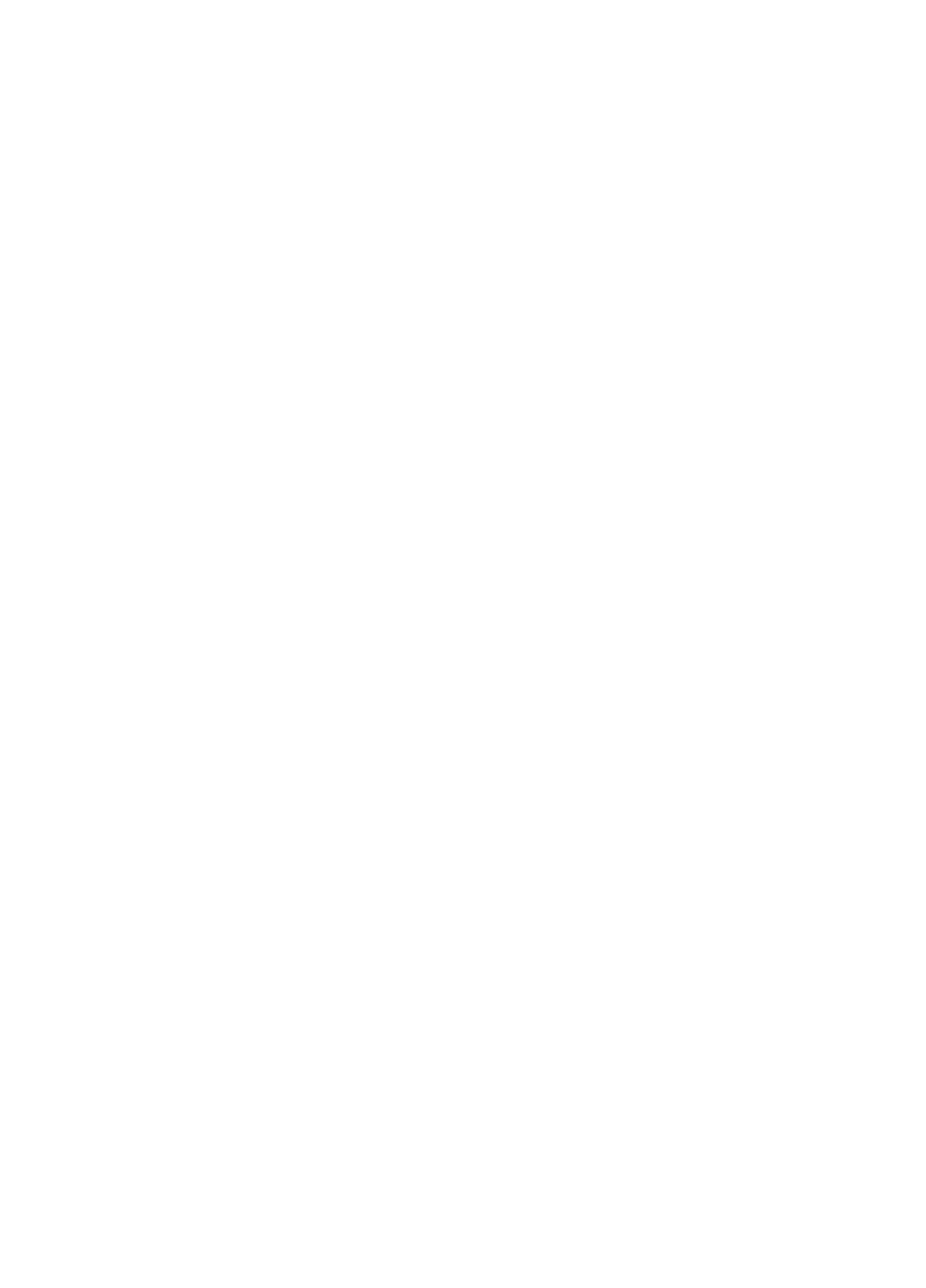
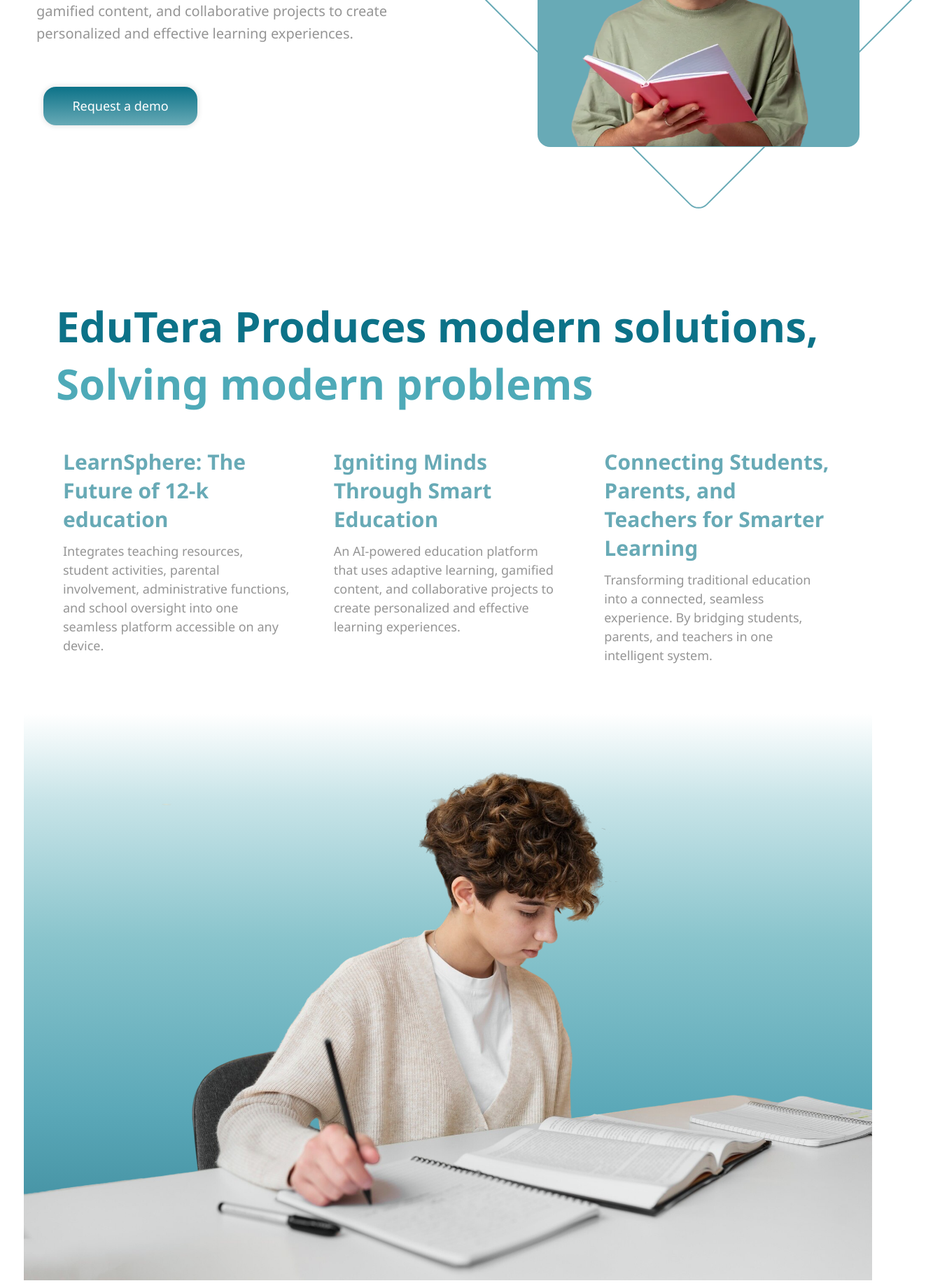
Before and after one commit to asmaaelbahrawi1/DerasaX, a React (Vite) app in the folder DerasaX/: page /AboutPage in a window 1280 px wide. Before the commit this address had no page. Shown: the part 560-2400 px from the top of the page at 70% size, 1323 px wide, since content can reach past the window. Before the commit the page ends 800 px from the top, so only its background shows below. Built offline with nearby package versions, Linux system fonts and the light colour scheme.

Commit message:
creat about page

```diff
--- a/DerasaX/src/components/layout/Navbar/NavBar.tsx
+++ b/DerasaX/src/components/layout/Navbar/NavBar.tsx
@@ -17,7 +17,7 @@
 
       <div className="nav-links">
         <a href="#">Home</a>
-        <a href="#">About</a>
+        <Link to="/AboutPage">About</Link>
         <a href="#">Our Product</a>
       </div>
 
--- /dev/null
+++ b/DerasaX/src/pages/About/AboutPage.css
@@ -0,0 +1,75 @@
+*{
+    margin: 0;
+    padding: 0;
+    box-sizing: border-box;
+    font-family: 'Segoe UI', Tahoma, Geneva, Verdana, sans-serif;
+}
+
+.btn-primary{
+    width: 220px;
+    height: 55px;
+    background: linear-gradient(to bottom, #0C7288, #68AAB6);
+    color: white;
+    padding: 10px;
+    margin-top: 60px;
+    margin-left: 10px;
+    font-size: 18px;
+    border-radius: 18px;
+    cursor: pointer;
+}
+
+
+.solutions-section {
+    margin-top: 0px;
+    padding: 60px 80px;
+}
+
+.solutions-title {
+    font-size:60px;
+    font-weight: 700;
+    color: #0C7288;
+    margin-bottom: 10px;
+}
+
+.solutions-subtitle {
+    color: #4EAAB8;
+    font-weight: 600;
+}
+
+.solutions-grid {
+    display: grid;
+    grid-template-columns: repeat(3, 1fr);
+    gap: 40px;
+    margin-top: 40px;
+}
+
+.solution-card {
+    padding: 10px;
+}
+
+.solution-title {
+    font-size: 30px;
+    font-weight: 600;
+    color: var(--secondary-color);
+    margin-bottom: 12px;
+}
+
+.solution-description {
+    font-size: 18px;
+    line-height: 1.5;
+    color: var(--text);
+}.student-image-section {
+    display: flex;
+    justify-content: center;
+    align-items: center;
+    margin-top: 40px;
+    padding: 20px;
+}
+
+.student-image {
+    width: 112.2%;
+    height: auto;
+    background: linear-gradient(to top, #348294 0%, #5ba8b8 30%, #89c4cc 60%, #c8e4e8 85%, #ffffff 100%);
+    background: opacity(0.5);
+
+}
--- /dev/null
+++ b/DerasaX/src/pages/About/AboutPage.tsx
@@ -0,0 +1,68 @@
+import '../../styles/global.css'
+import '../../styles/theme.css'
+import NavBar from '../../components/layout/Navbar/NavBar';
+import Footer from '../../components/layout/Footer/Footer' ;
+import '../Home/HomePageSections/HeroSection/HeroSection.css' ;
+import './AboutPage.css';
+
+import HeroSection from '../Home/HomePageSections/HeroSection/HeroSection' ;
+import studentStudying from '../../assets/images/studentStudying.png' ;
+
+
+export default function AboutPage() {
+    return (
+    <>
+    <NavBar />
+        <HeroSection>
+    <button className="btn-primary"> Request a demo</button>
+</HeroSection>
+
+    <section className="solutions-section">
+        <h2 className="solutions-title">
+        EduTera Produces modern solutions,<br />
+        <span className="solutions-subtitle">Solving modern problems</span>
+        </h2>
+
+        <div className="solutions-grid">
+        <div className="solution-card">
+            <h3 className="solution-title">LearnSphere: The Future of 12-k education</h3>
+            <p className="solution-description">
+            Integrates teaching resources, student activities, parental
+            involvement, administrative functions, and school oversight
+            into one seamless platform accessible on any device.
+            </p>
+        </div>
+
+        <div className="solution-card">
+            <h3 className="solution-title">Igniting Minds Through Smart Education</h3>
+            <p className="solution-description">
+            An AI-powered education platform that uses adaptive
+            learning, gamified content, and collaborative projects to
+            create personalized and effective learning experiences.
+            </p>
+        </div>
+
+        <div className="solution-card">
+            <h3 className="solution-title">Connecting Students, Parents, and Teachers for Smarter Learning</h3>
+            <p className="solution-description">
+            Transforming traditional education into a connected,
+            seamless experience. By bridging students, parents, and
+            teachers in one intelligent system.
+            </p>
+        </div>
+        </div>
+
+        <div className="student-image-section">
+        <img src={studentStudying} alt="Student studying" className="student-image" />
+
+
+        </div>
+        </section>
+
+
+        <Footer />
+    </>
+    )
+
+    ;
+}
--- a/DerasaX/src/pages/Home/HomePage.tsx
+++ b/DerasaX/src/pages/Home/HomePage.tsx
@@ -14,8 +14,8 @@
             <HeroSection />
             <FaqButton />
 
-             <Footer />
+            <Footer />
 
-         </div>
+        </div>
 
 }
--- a/DerasaX/src/pages/Home/HomePageSections/HeroSection/HeroSection.css
+++ b/DerasaX/src/pages/Home/HomePageSections/HeroSection/HeroSection.css
@@ -60,6 +60,9 @@
 #welcome-title #t {
     color: var(--secondary-color);
 }
+.main-content .welcome-title  #h {
+    color: var(--secondary-color);
+}
 
 .main-content h2 {
     color: var(--primary-color);
@@ -75,7 +78,9 @@
     margin-top: 15px;
     line-height: 1.6;
 }
-
+.about-button{
+    display: none !important;
+}
 /* ======================= Image + Shapes ====================== */
 
 .main-img {
@@ -102,7 +107,7 @@
     height: 100%;
     object-fit: cover;
     transform: translate(-48%, -45.8%) ;
-     object-position: center 48%;
+    object-position: center 48%;
     border-radius: 18px;
     z-index: 2;
 }
--- a/DerasaX/src/pages/Home/HomePageSections/HeroSection/HeroSection.tsx
+++ b/DerasaX/src/pages/Home/HomePageSections/HeroSection/HeroSection.tsx
@@ -1,13 +1,18 @@
 import './HeroSection.css'
 import { useEffect, useState } from "react";
+
 import herosection from '../../../../assets/images/herosection.png';
 import herosection2 from '../../../../assets/images/herosection-2.png';
 import herosection3 from '../../../../assets/images/herosection-3.png';
 import herosection4 from '../../../../assets/images/herosection-4.png';
 
 const images = [herosection, herosection2, herosection3, herosection4];
+import React, { ReactNode } from "react";
 
-const HeroSection = () => {
+interface HeroSectionProps {
+  children?: ReactNode; // هنا بنعرف الـ children ممكن يكون أي React element أو نص
+}
+const  HeroSection: React.FC<HeroSectionProps> = ({ children }) =>{
     const [currentImageIndex, setCurrentImageIndex] = useState(0);
     useEffect(() => {
     const timer = setInterval(() => {
@@ -31,6 +36,8 @@
                   gamified content, and collaborative projects to
                   create personalized and effective learning experiences.
                   </p>
+                  {children && <div>{children}</div>}
+
               </div>
 
               <div className="main-img">
--- a/DerasaX/src/router/AppRouter.tsx
+++ b/DerasaX/src/router/AppRouter.tsx
@@ -1,10 +1,12 @@
 import { Routes, Route } from "react-router-dom";
 import HomePage from "../pages/Home/HomePage";
+import AboutPage from "../pages/About/AboutPage";
 
 export default function AppRouter() {
   return (
     <Routes>
       <Route path="/" element={<HomePage />} />
+      <Route path="/AboutPage" element={<AboutPage />} />
     </Routes>
   );
 }
```
Also changed, not shown: DerasaX/src/assets/images/studentStudying.png (added), 1 other file (tests, documents, lock files or other folders).
